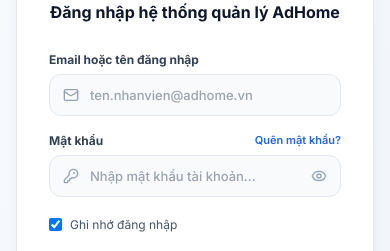
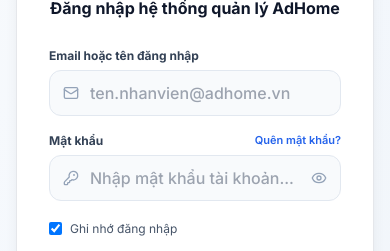
Before and after one commit to tcandt/adhome-platform, a React (Vite) app in the folder apps/console/: page /login in a window 390 px wide. Shown: the part 298-549 px from the top of the page. Built offline with nearby package versions, Linux system fonts and the light colour scheme; no server answers; what @animate-ui/react would draw is missing.

Commit message:
fix(console): prevent mobile input focus zoom

```diff
--- a/apps/console/src/index.css
+++ b/apps/console/src/index.css
@@ -49,12 +49,23 @@ input::placeholder, textarea::placeholder, select option { font-size: inherit; }
 .building-form-dialog input[type="date"] { display: block; width: 100%; max-height: var(--form-control-height); -webkit-appearance: none; appearance: none; }
 .building-form-dialog input[type="date"]::-webkit-date-and-time-value { min-height: 0; line-height: 22px; text-align: left; }
 
-/* iOS Safari zooms focused controls below 16px and can render the caret offset. */
-@media (max-width: 639px) {
-  .contract-wizard input,
-  .contract-wizard select,
-  .contract-wizard textarea {
-    font-size: 16px;
+/*
+ * Mobile Safari zooms the visual viewport when an editable control resolves
+ * below 16px. Keep the desktop density, but guarantee a real 16px computed
+ * size for every mobile/touch form control. `manipulation` blocks double-tap
+ * zoom on controls while preserving page pinch zoom for accessibility.
+ */
+@media (max-width: 1024px), (hover: none) and (pointer: coarse) {
+  :root {
+    --form-control-font-size: 16px;
+  }
+
+  input:not([type="checkbox"]):not([type="radio"]):not([type="range"]):not([type="color"]):not([type="hidden"]),
+  select,
+  textarea,
+  [contenteditable="true"] {
+    font-size: 16px !important;
+    touch-action: manipulation;
   }
 }
 .building-form-dialog label { min-height: 0; line-height: 20px; font-weight: 500; }
```
